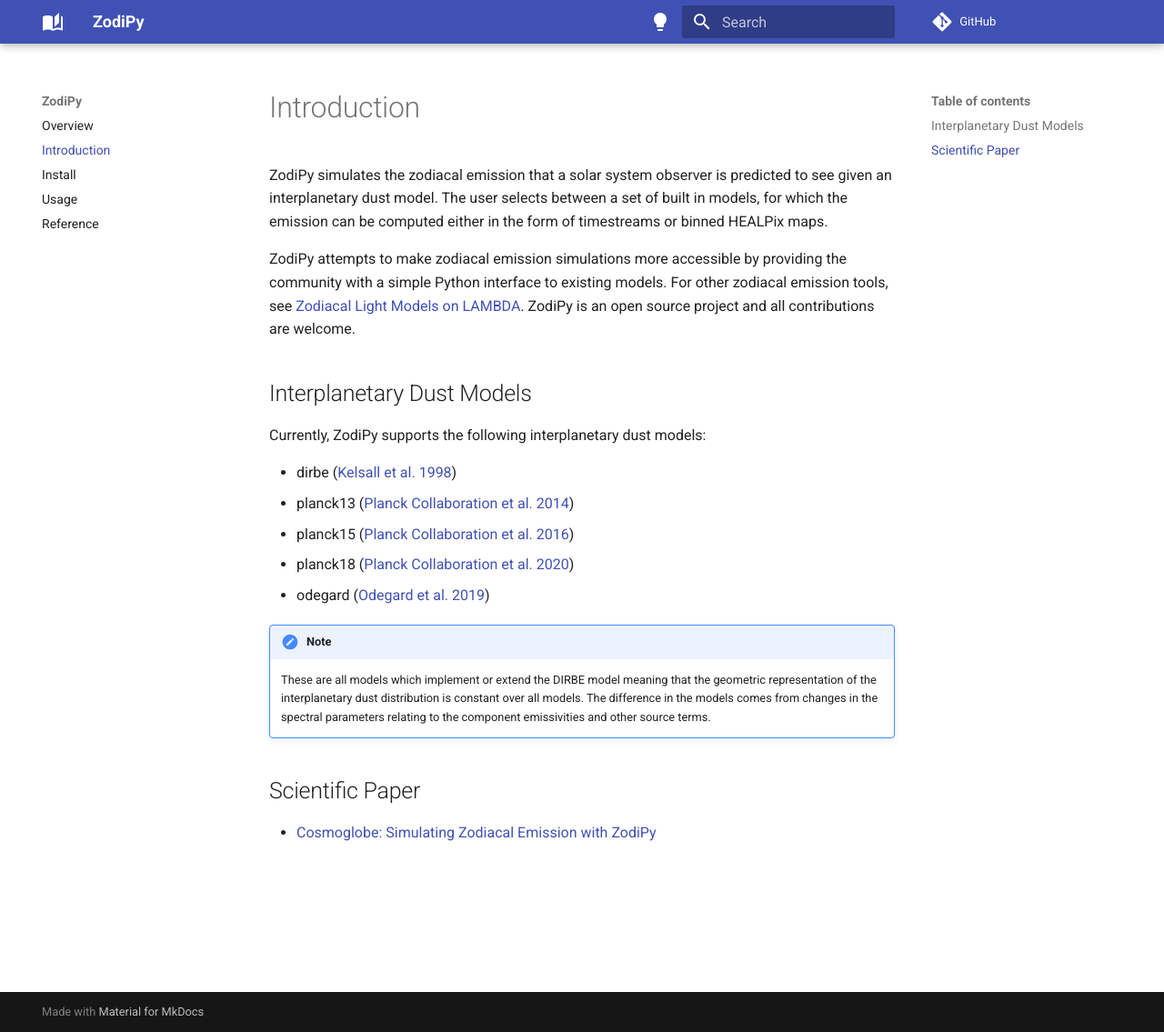
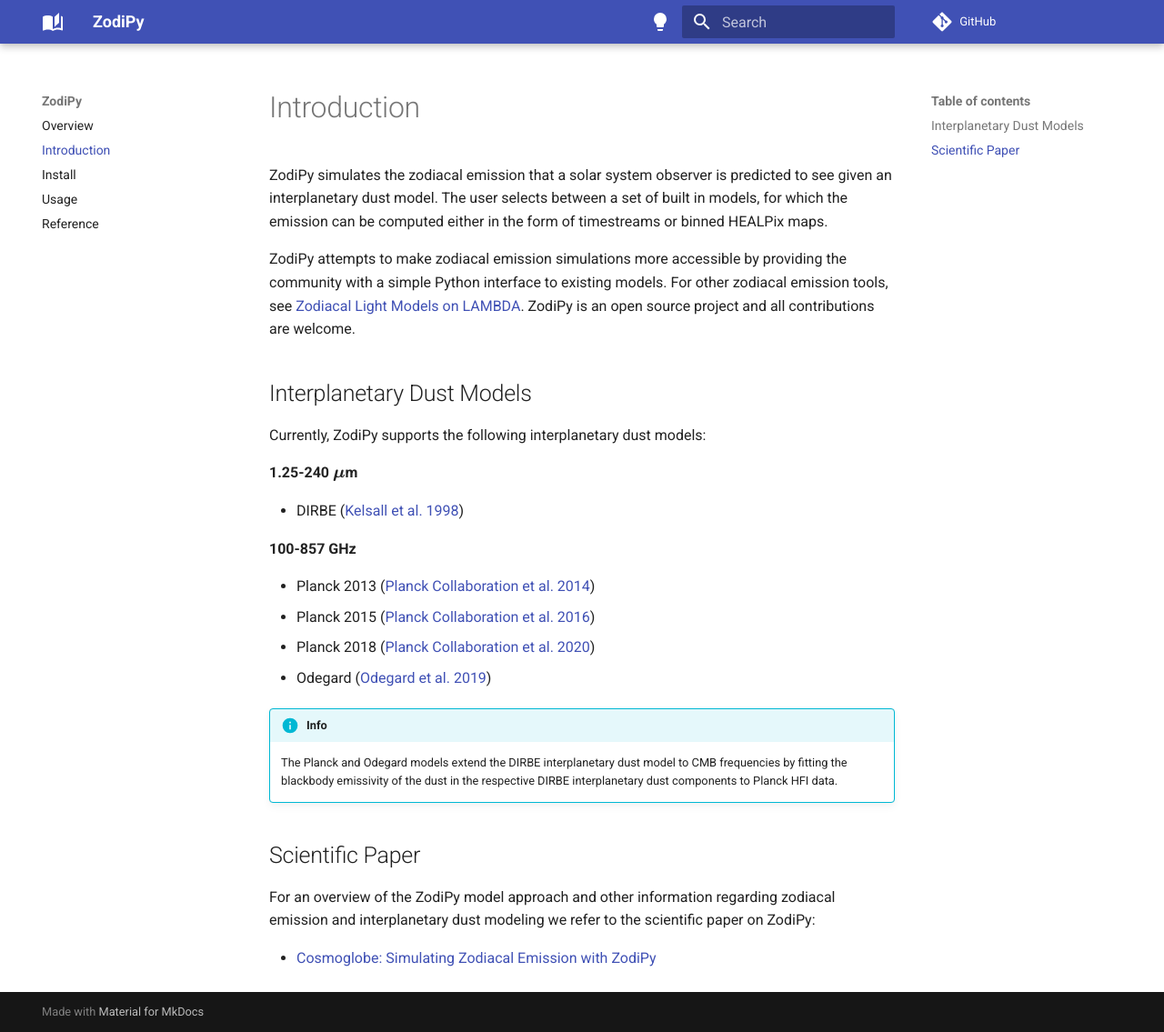
Before and after one commit to Cosmoglobe/zodipy, an MkDocs documentation site: the page built from docs/introduction.md, in a window 1280 px wide and 1135 px high. Shown: the whole window at 91% size. Built offline with MkDocs 1.6.1 and Material for MkDocs 9.7.7, drawn with Linux system fonts in a browser that asks for light colours; comment, search, counter and statistics services are not loaded.

Commit message:
Updated documentation (fixed broken links and added mathjax support)

```diff
--- a/docs/introduction.md
+++ b/docs/introduction.md
@@ -8,14 +8,23 @@
 ## Interplanetary Dust Models
 Currently, ZodiPy supports the following interplanetary dust models:
 
-- dirbe ([Kelsall et al. 1998](https://ui.adsabs.harvard.edu/abs/1998ApJ...508...44K/abstract))
-- planck13 ([Planck Collaboration et al. 2014](https://ui.adsabs.harvard.edu/abs/2014A%26A...571A..14P/abstract>))
-- planck15 ([Planck Collaboration et al. 2016](https://ui.adsabs.harvard.edu/abs/2016A&A...594A...8P>))
-- planck18 ([Planck Collaboration et al. 2020](https://ui.adsabs.harvard.edu/abs/2020A&A...641A...3P>))
-- odegard ([Odegard et al. 2019](https://ui.adsabs.harvard.edu/abs/2019ApJ...877...40O/abstract))
+**1.25-240 $\boldsymbol{\mu}$m**
 
-!!! note
-    These are all models which implement or extend the DIRBE model meaning that the geometric representation of the interplanetary dust distribution is constant over all models. The difference in the models comes from changes in the spectral parameters relating to the component emissivities and other source terms.
+- DIRBE ([Kelsall et al. 1998](https://ui.adsabs.harvard.edu/abs/1998ApJ...508...44K/abstract))
+
+**100-857 GHz**
+
+- Planck 2013 ([Planck Collaboration et al. 2014](https://ui.adsabs.harvard.edu/abs/2014A%26A...571A..14P/abstract>))
+- Planck 2015 ([Planck Collaboration et al. 2016](https://ui.adsabs.harvard.edu/abs/2016A&A...594A...8P))
+- Planck 2018 ([Planck Collaboration et al. 2020](https://ui.adsabs.harvard.edu/abs/2020A&A...641A...3P))
+- Odegard ([Odegard et al. 2019](https://ui.adsabs.harvard.edu/abs/2019ApJ...877...40O/abstract))
+
+!!! info
+    The Planck and Odegard models extend the DIRBE interplanetary dust model to CMB frequencies by fitting the blackbody emissivity of the dust in the respective DIRBE interplanetary dust components to Planck HFI data.
+
+
 
 ## Scientific Paper
+For an overview of the ZodiPy model approach and other information regarding zodiacal emission and interplanetary dust modeling we refer to the scientific paper on ZodiPy:
+
 - [Cosmoglobe: Simulating Zodiacal Emission with ZodiPy](https://arxiv.org/abs/2205.12962)
--- /dev/null
+++ b/docs/javascripts/mathjax.js
@@ -0,0 +1,18 @@
+window.MathJax = {
+  loader: {load: ['[tex]/boldsymbol']},
+    tex: {
+      inlineMath: [["\\(", "\\)"]],
+      displayMath: [["\\[", "\\]"]],
+      processEscapes: true,
+      processEnvironments: true,
+      packages: {'[+]': ['boldsymbol']}
+    },
+    options: {
+      ignoreHtmlClass: ".*|",
+      processHtmlClass: "arithmatex"
+    }
+  };
+
+  document$.subscribe(() => {
+    MathJax.typesetPromise()
+  })
--- a/mkdocs.yml
+++ b/mkdocs.yml
@@ -27,6 +27,13 @@
   - pymdownx.superfences
   - pymdownx.inlinehilite
   - pymdownx.snippets
+  - pymdownx.arithmatex:
+      generic: true
+
+extra_javascript:
+  - javascripts/mathjax.js
+  - https://polyfill.io/v3/polyfill.min.js?features=es6
+  - https://cdn.jsdelivr.net/npm/mathjax@3/es5/tex-mml-chtml.js
 
 nav:
   - Overview: index.md
```
Also changed, not shown: README.md (+4 -1 lines), docs/index.md (+1 -1 lines).
